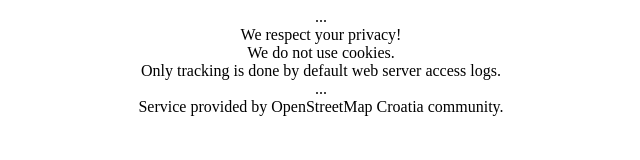
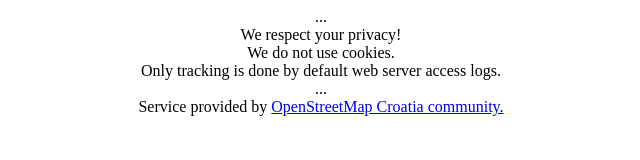
Before and after one commit to osm-hr/www-tms, a plain HTML site: page web/privacy.htm in a window 1280 px wide. Shown: the whole page, without its empty margins (319-959 px from the left). Drawn offline with Linux system fonts and the light colour scheme.

Commit message:
add link to osm-hr.org

```diff
--- a/web/privacy.htm
+++ b/web/privacy.htm
@@ -10,7 +10,7 @@ We respect your privacy!<br>
 We do not use cookies.<br>
 Only tracking is done by default web server access logs.<br>
 ...<br>
-Service provided by OpenStreetMap Croatia community.
+Service provided by <a href="https://osm-hr.org/">OpenStreetMap Croatia community.</a>
 </center>
 
 </body>
```
